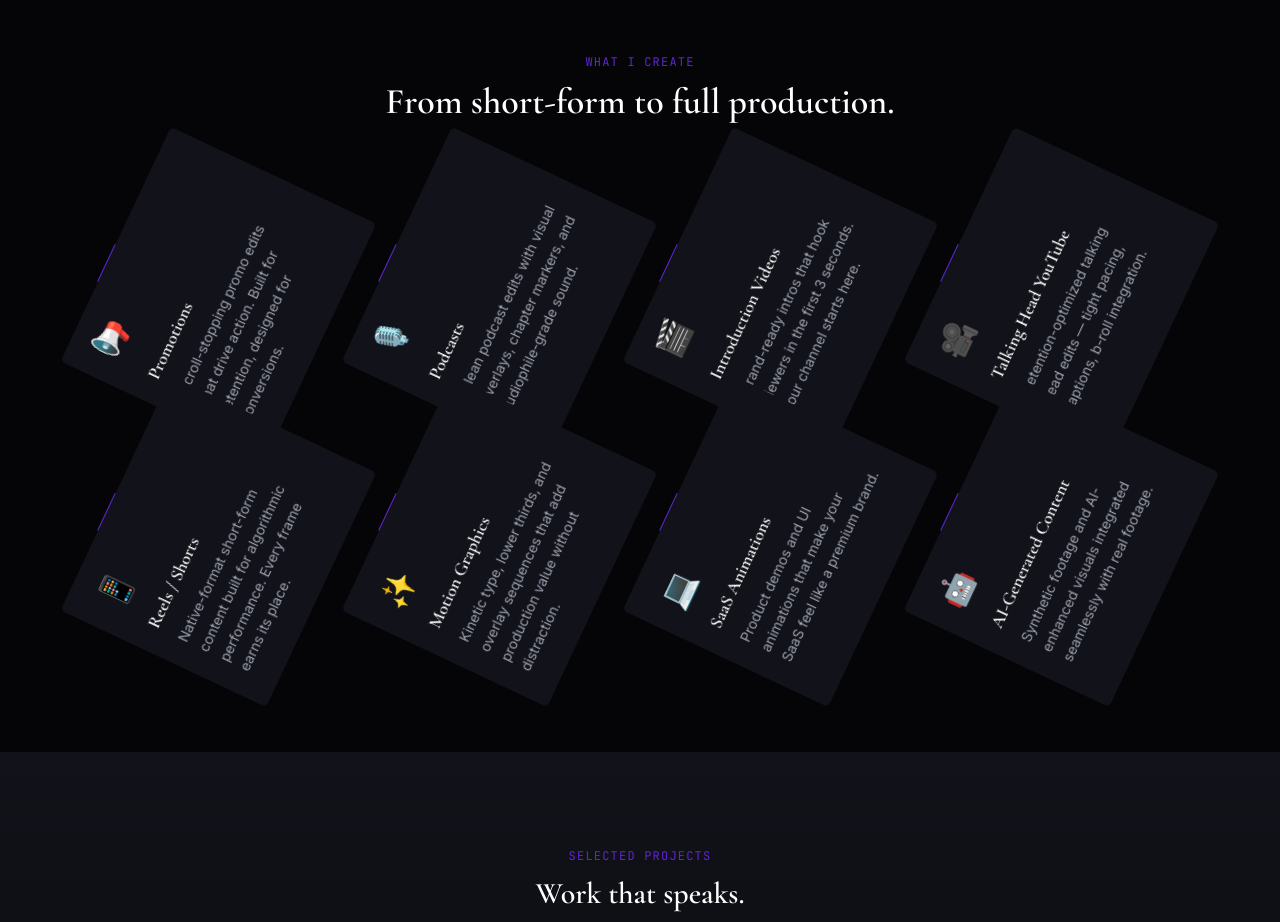
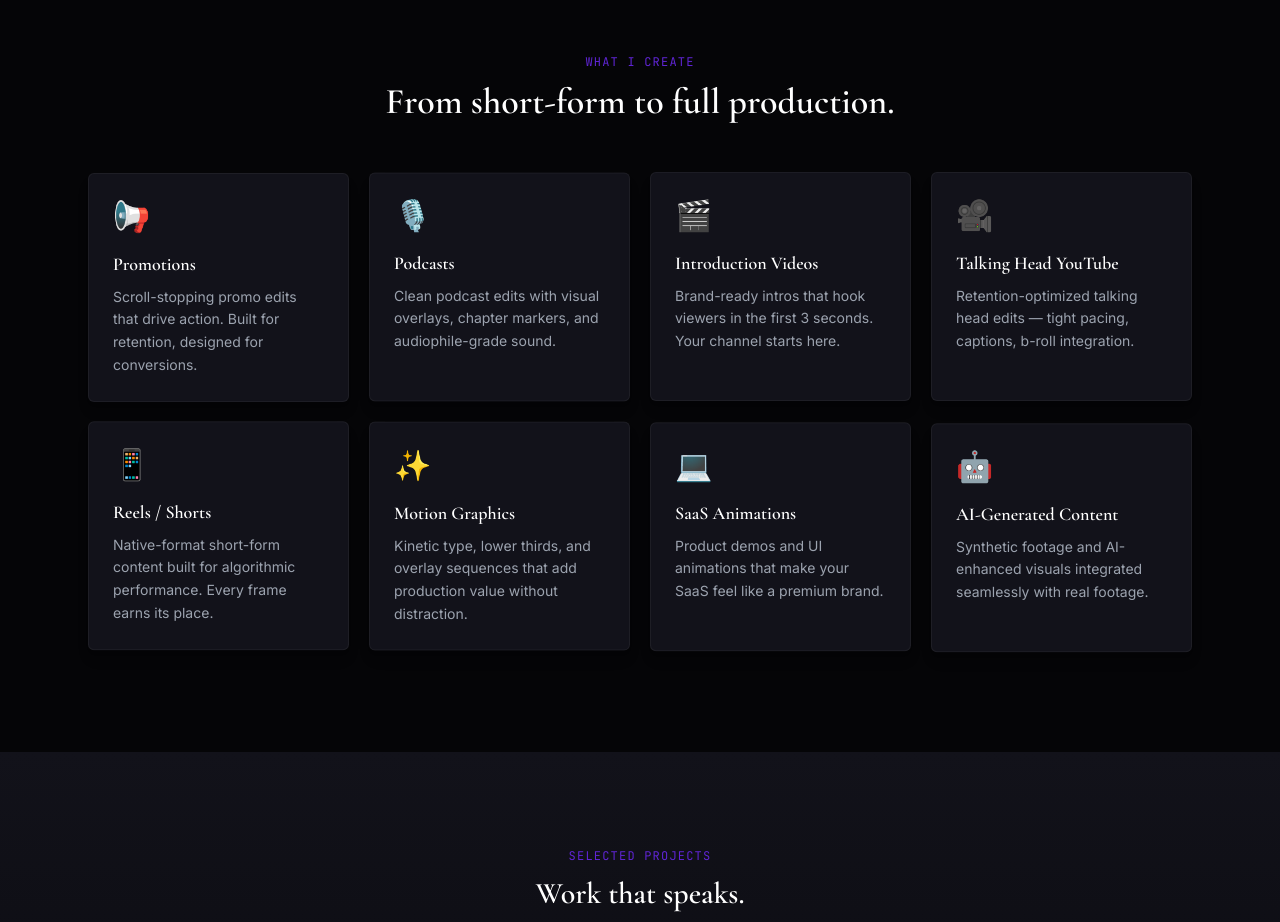
Before and after one commit to sinhakislayks-a11y/vettedframes, a Next.js app: page / in a window 1280 px wide. Shown: the part 1620-2542 px from the top of the page. Built offline with nearby package versions, Linux system fonts and the light colour scheme.

Commit message:
style: replace rotating gradient with floating effect in What I Create section

```diff
--- a/components/home/WhatICreateSection.tsx
+++ b/components/home/WhatICreateSection.tsx
@@ -52,21 +52,6 @@ const CAPABILITIES: Capability[] = [
   },
 ];
 
-const gradientAnimation = `
-  @keyframes rotate-gradient {
-    0% { transform: rotate(0deg); }
-    100% { transform: rotate(360deg); }
-  }
-  .gradient-border {
-    background: conic-gradient(from 0deg, transparent 0deg 340deg, #6025D5 340deg 360deg);
-    animation: rotate-gradient 8s linear infinite;
-  }
-  .gradient-border-inner {
-    background: #12121A;
-    border-radius: calc(6px - 1px);
-  }
-`;
-
 function CapabilityCard({ cap, index }: { cap: Capability; index: number }) {
   const { ref, isInView } = useInView<HTMLDivElement>({ threshold: 0.2 });
 
@@ -76,22 +61,22 @@ function CapabilityCard({ cap, index }: { cap: Capability; index: number }) {
       initial={{ opacity: 0, y: 20 }}
       animate={isInView ? { opacity: 1, y: 0 } : { opacity: 0, y: 20 }}
       transition={{ duration: 0.4, delay: index * 0.06 }}
-      className="gradient-border p-[1px] rounded-[6px]"
+      className="h-full"
     >
-      <div className="gradient-border-inner p-6 h-full">
-        {/* Emoji */}
       <motion.div
-          animate={{ y: [0, -8, 0] }}
+        animate={{ y: [0, -6, 0] }}
         transition={{
           duration: 4,
-            delay: index * 0.5,
+          delay: index * 0.2,
           ease: "easeInOut",
           repeat: Infinity,
         }}
-          className="text-3xl mb-4"
+        className="bg-[#12121A] border border-white/5 rounded-[6px] p-6 h-full shadow-lg hover:shadow-brand/10 hover:border-brand/30 transition-colors"
       >
+        {/* Emoji */}
+        <div className="text-3xl mb-4">
           {cap.emoji}
-        </motion.div>
+        </div>
 
         {/* Title */}
         <h3 className="font-display font-semibold text-lg text-text-primary mb-2">
@@ -102,7 +87,7 @@ function CapabilityCard({ cap, index }: { cap: Capability; index: number }) {
         <p className="font-sans text-text-secondary text-sm leading-relaxed">
           {cap.description}
         </p>
-      </div>
+      </motion.div>
     </motion.div>
   );
 }
@@ -112,8 +97,6 @@ export default function WhatICreateSection() {
 
   return (
     <section className="w-full bg-bg py-24 relative overflow-hidden">
-      <style>{gradientAnimation}</style>
-
       {/* Background glow */}
       <div className="absolute inset-0 pointer-events-none">
         <div className="absolute top-1/2 left-1/2 -translate-x-1/2 -translate-y-1/2 w-[600px] h-[400px] bg-gradient-radial from-brand/5 to-transparent blur-[100px]" />
```
Lines whose indentation alone changed are shown as unchanged.
